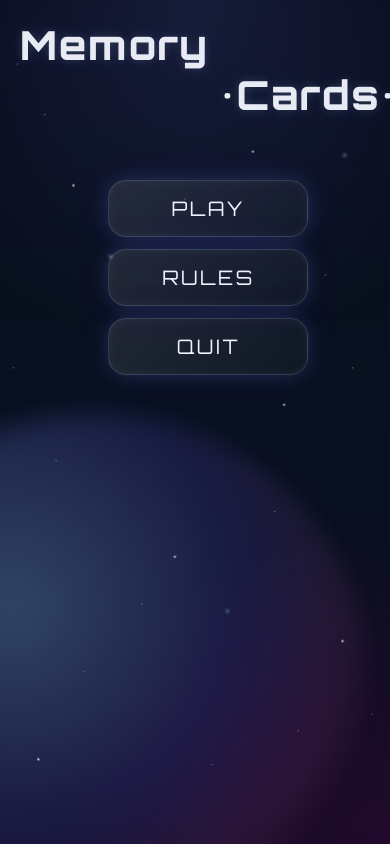
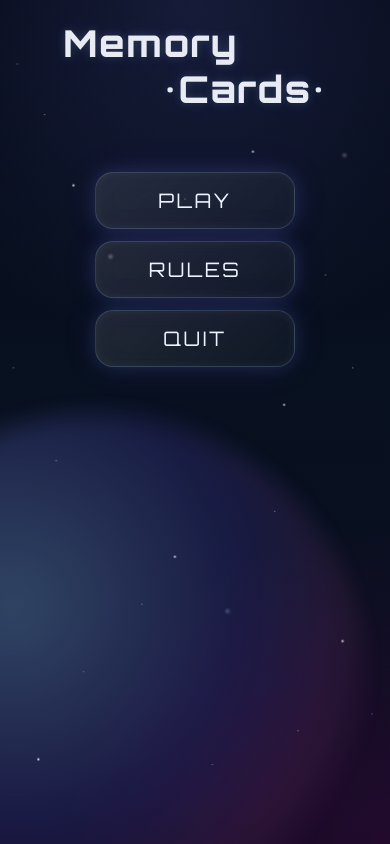
Before and after one commit to myrsfrvr/games, a React (Vite) app: page /memory-cards in a window 390 px wide. Built offline with nearby package versions, Linux system fonts and the light colour scheme.

Commit message:
fix: title on phones fix

```diff
--- a/src/pages/HomePage.css
+++ b/src/pages/HomePage.css
@@ -191,7 +191,7 @@
 }
 
 .memory-game:hover .shooting-star {
-  animation: shootingStar 2s ease-out 1s forwards;
+  animation: shootingStar 2s ease-out 0.3s forwards;
 }
 
 @keyframes shootingStar {
@@ -212,7 +212,7 @@
 
 .memory-card-title {
   position: relative;
-  /* overflow: hidden; */
+  transition: all 1s;
 }
 
 .memory-card-title::after {
@@ -238,29 +238,11 @@
 }
 
 .memory-game:hover .memory-card-title {
-  animation: titleGlow 1s ease-out;
-}
-
-@keyframes titleGlow {
-  0% {
-    text-shadow:
-      0 0 10px rgba(180, 220, 255, 0.18),
-      0 0 30px rgba(120, 140, 255, 0.12);
-  }
-
-  50% {
-    text-shadow:
-      0 0 12px #fff,
-      0 0 25px rgba(159, 210, 255, 0.705),
-      0 0 45px rgba(159, 211, 255, 0.7),
-      0 0 70px rgba(138, 191, 255, 0.7);
-  }
-
-  100% {
-    text-shadow:
-      0 0 10px rgba(180, 220, 255, 0.18),
-      0 0 30px rgba(120, 140, 255, 0.12);
-  }
+  text-shadow:
+    0 0 12px #fff,
+    0 0 25px rgba(159, 210, 255, 0.705),
+    0 0 45px rgba(159, 211, 255, 0.7),
+    0 0 70px rgba(138, 191, 255, 0.7);
 }
 
 /*
--- a/src/pages/memory-game/MemoryCards.css
+++ b/src/pages/memory-game/MemoryCards.css
@@ -872,6 +872,10 @@ POPUP
     width: 26rem;
     font-size: 2.6rem;
   }
+
+  .memory-menu-link:hover {
+    font-size: 3rem;
+  }
 }
 
 @media (max-width: 37.5em) {
@@ -920,12 +924,16 @@ POPUP
   }
 
   .memory-title {
-    font-size: 4rem;
+    font-size: 3.7rem;
   }
 
   .memory-menu-link {
     width: 20rem;
     font-size: 2rem;
+  }
+
+  .memory-menu-link:hover {
+    font-size: 2.4rem;
   }
 
   .memory-popup {
@@ -935,4 +943,8 @@ POPUP
   .memory-rules-popup {
     width: 90%;
   }
+
+  .memory-title span {
+    margin-left: 10rem;
+  }
 }
```
